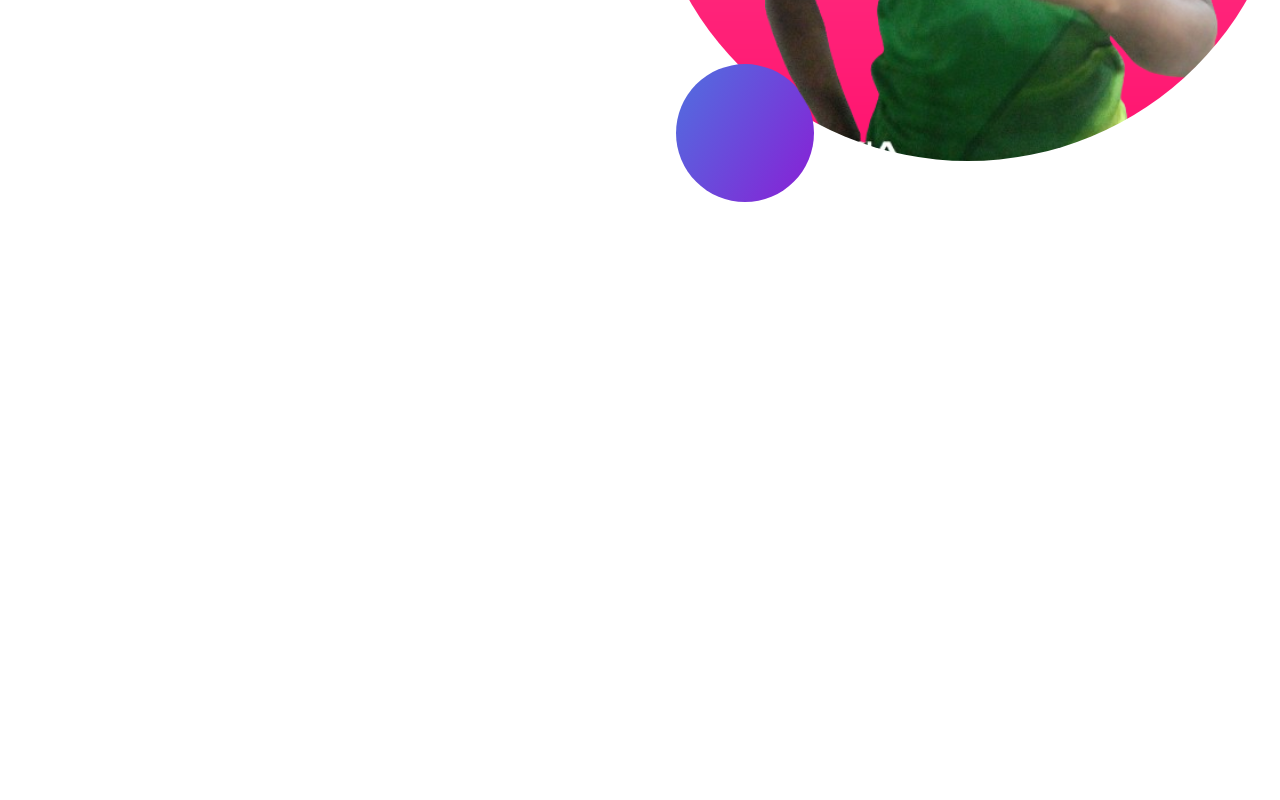
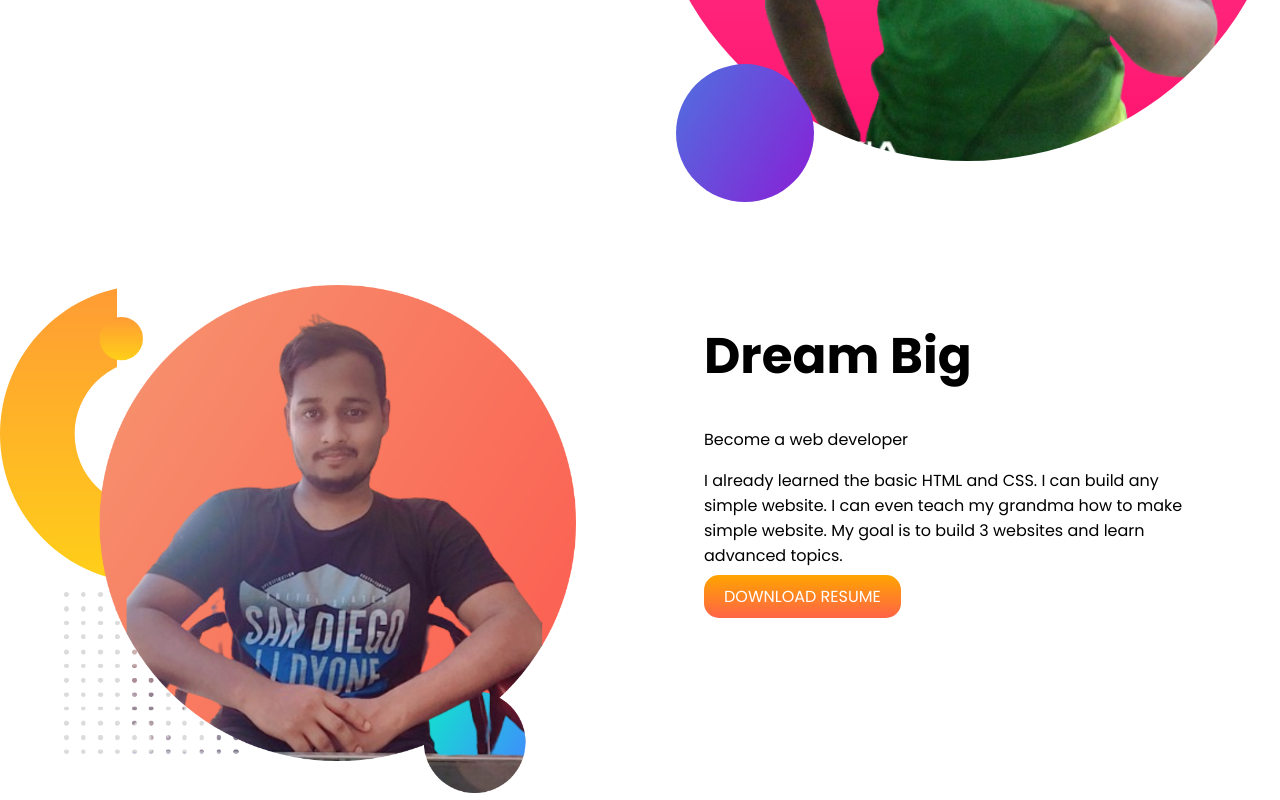
Before and after one commit to shakil20hub/Shakil-Developer-Portfolio-1, a plain HTML site: page index.html in a window 1280 px wide. Shown: the part 533-1333 px from the top of the page. Before the commit the page ends 800 px from the top, so only its background shows below. Drawn offline with Linux system fonts and the light colour scheme.

Commit message:
body setup

```diff
--- a/index.html
+++ b/index.html
@@ -28,6 +28,25 @@
         <img src="images/photo1.png" alt="my photo">
       </div>
     </div>
+    <br>
+    <div class="body-section flexible0container">
+      <div class="half-width">
+        <img class="mag" src="images/photo2.png" alt="my photo2">
+      </div>
+
+      <div class="half-width">
+        <h1>Dream Big</h1>
+        <h13>Become a web developer</h3>
+          <p>
+            I already learned the basic HTML and CSS. I can build any simple
+          website. I can even teach my grandma how to make simple website. My
+          goal is to build 3 websites and learn advanced topics.
+          </p>
+          <a href="#">DOWNLOAD RESUME</a>
+      </div>
+
+    </div>
+
 
 
 
--- a/style.css
+++ b/style.css
@@ -38,3 +38,13 @@ body{
 .half-width img{
     width: 100%;
 }
+.body-section{
+    display: flex;
+}
+.body-section{
+    background-image: url(images/top-banner1.png);
+    background-repeat: no-repeat;
+}
+.body-section img {
+    width: 100%;
+}
```
Also changed, not shown: images/exp-bg - Copy.png (added), images/my-bg - Copy.png (added), images/photo2.png (added), images/top-banner - Copy.png (added), images/top-banner1.png (added).
